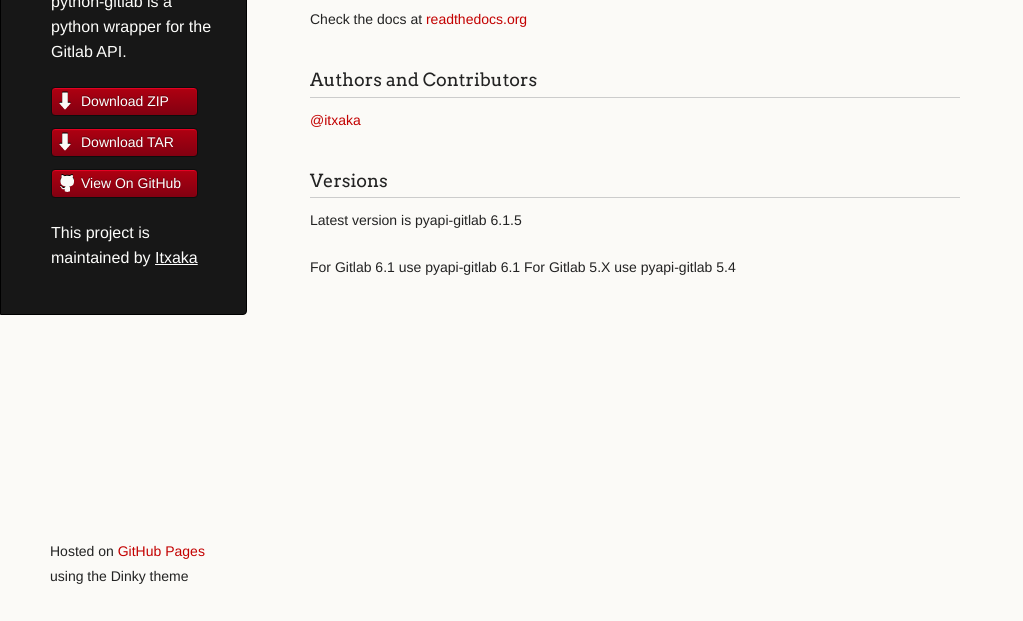
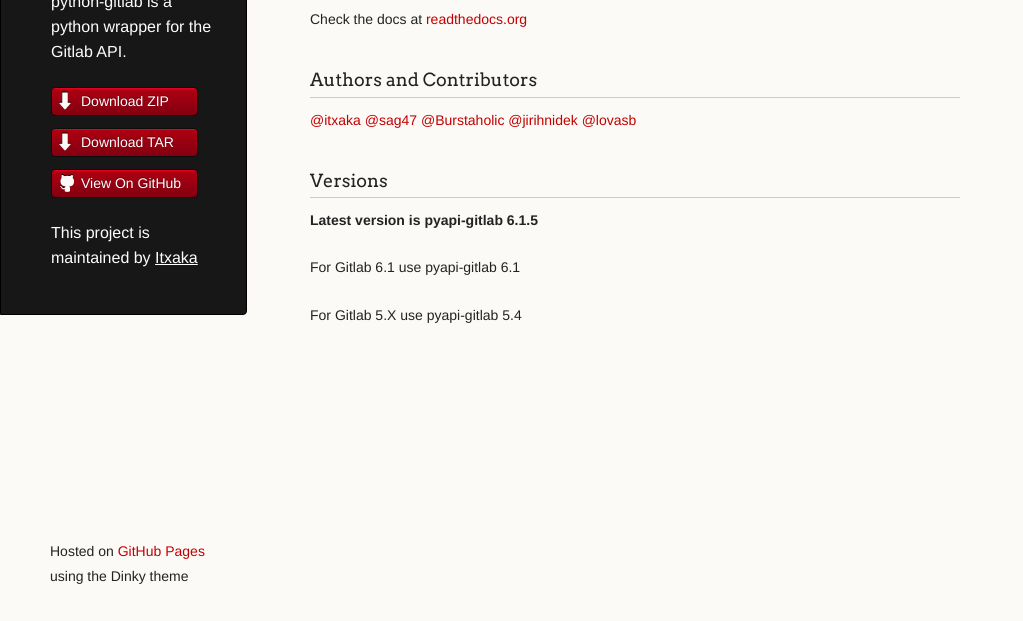
Before and after one commit to pyapi-gitlab/pyapi-gitlab, a plain HTML site: page index.html in a window 1280 px wide. Shown: the part 179-800 px from the top of the page, without its empty margins (0-1023 px from the left). Drawn offline with Linux system fonts and the light colour scheme.

```diff
--- a/index.html
+++ b/index.html
@@ -44,15 +44,16 @@
 <h3>
 <a name="authors-and-contributors" class="anchor" href="#authors-and-contributors"><span class="octicon octicon-link"></span></a>Authors and Contributors</h3>
 
-<p><a href="https://github.com/itxaka" class="user-mention">@itxaka</a></p>
+<p><a href="https://github.com/itxaka" class="user-mention">@itxaka</a> <a href="https://github.com/sag47" class="user-mention">@sag47</a> <a href="https://github.com/Burstaholic" class="user-mention">@Burstaholic</a> <a href="https://github.com/jirihnidek" class="user-mention">@jirihnidek</a> <a href="https://github.com/lovasb" class="user-mention">@lovasb</a></p>
 
 <h3>
 <a name="versions" class="anchor" href="#versions"><span class="octicon octicon-link"></span></a>Versions</h3>
 
-<p>Latest version is pyapi-gitlab 6.1.5</p>
+<p><strong>Latest version is pyapi-gitlab 6.1.5</strong></p>
 
-<p>For Gitlab 6.1 use pyapi-gitlab 6.1
-For Gitlab 5.X use pyapi-gitlab 5.4</p>
+<p>For Gitlab 6.1 use pyapi-gitlab 6.1</p>
+
+<p>For Gitlab 5.X use pyapi-gitlab 5.4</p>
       </section>
       <footer>
         <p><small>Hosted on <a href="http://pages.github.com">GitHub Pages</a> using the Dinky theme</small></p>
--- a/params.json
+++ b/params.json
@@ -1 +1 @@
-{"name":"Python-gitlab","tagline":"python-gitlab is a python wrapper for the Gitlab API.","body":"### Requirements\r\n\r\nrequests\r\nmarkdown\r\n\r\n### Examples/Documentation\r\n\r\nCheck the docs at [readthedocs.org](http://python-gitlab.readthedocs.org)\r\n\r\n### Authors and Contributors\r\n@itxaka\r\n\r\n### Versions\r\n\r\nLatest version is pyapi-gitlab 6.1.5\r\n\r\nFor Gitlab 6.1 use pyapi-gitlab 6.1\r\nFor Gitlab 5.X use pyapi-gitlab 5.4","google":"","note":"Don't delete this file! It's used internally to help with page regeneration."}
+{"name":"Python-gitlab","tagline":"python-gitlab is a python wrapper for the Gitlab API.","body":"### Requirements\r\n\r\nrequests\r\nmarkdown\r\n\r\n### Examples/Documentation\r\n\r\nCheck the docs at [readthedocs.org](http://python-gitlab.readthedocs.org)\r\n\r\n### Authors and Contributors\r\n\r\n@itxaka @sag47 @Burstaholic @jirihnidek @lovasb\r\n\r\n### Versions\r\n\r\n**Latest version is pyapi-gitlab 6.1.5**\r\n\r\nFor Gitlab 6.1 use pyapi-gitlab 6.1\r\n\r\nFor Gitlab 5.X use pyapi-gitlab 5.4","google":"","note":"Don't delete this file! It's used internally to help with page regeneration."}
```
